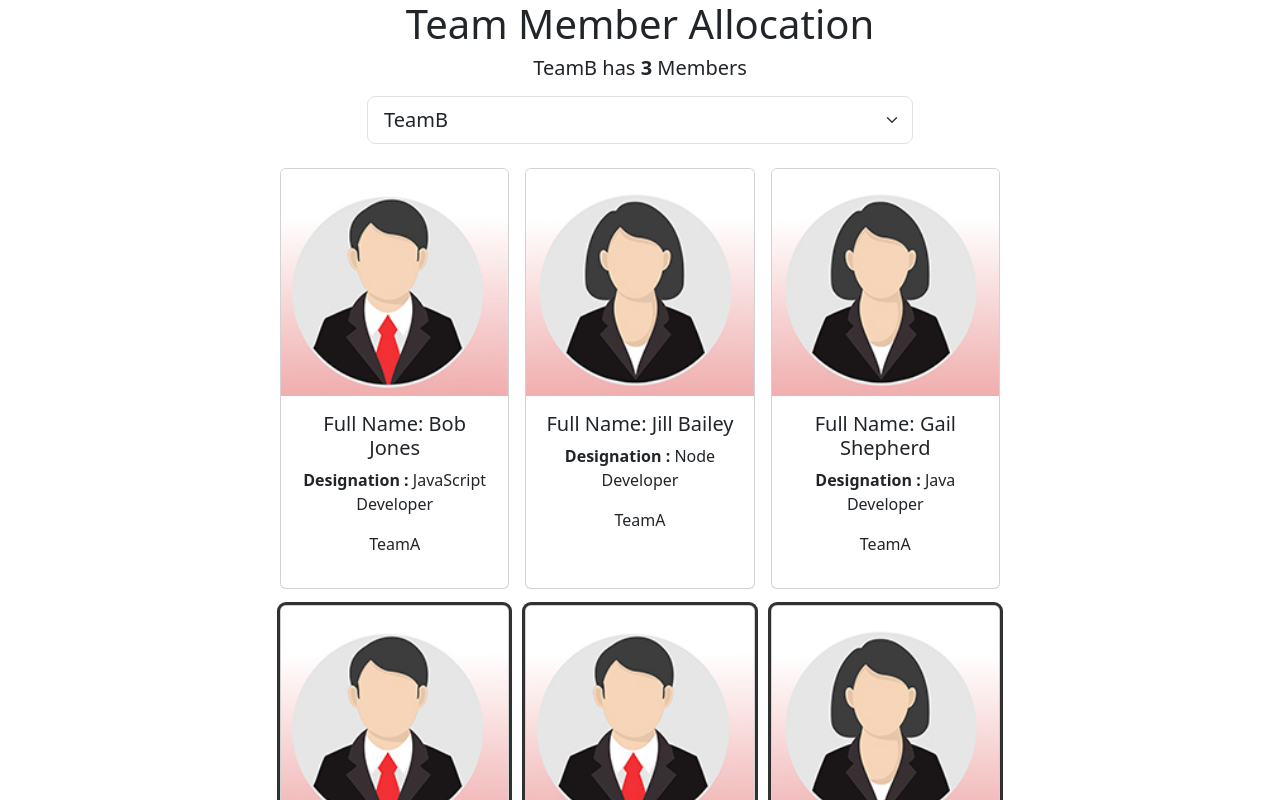
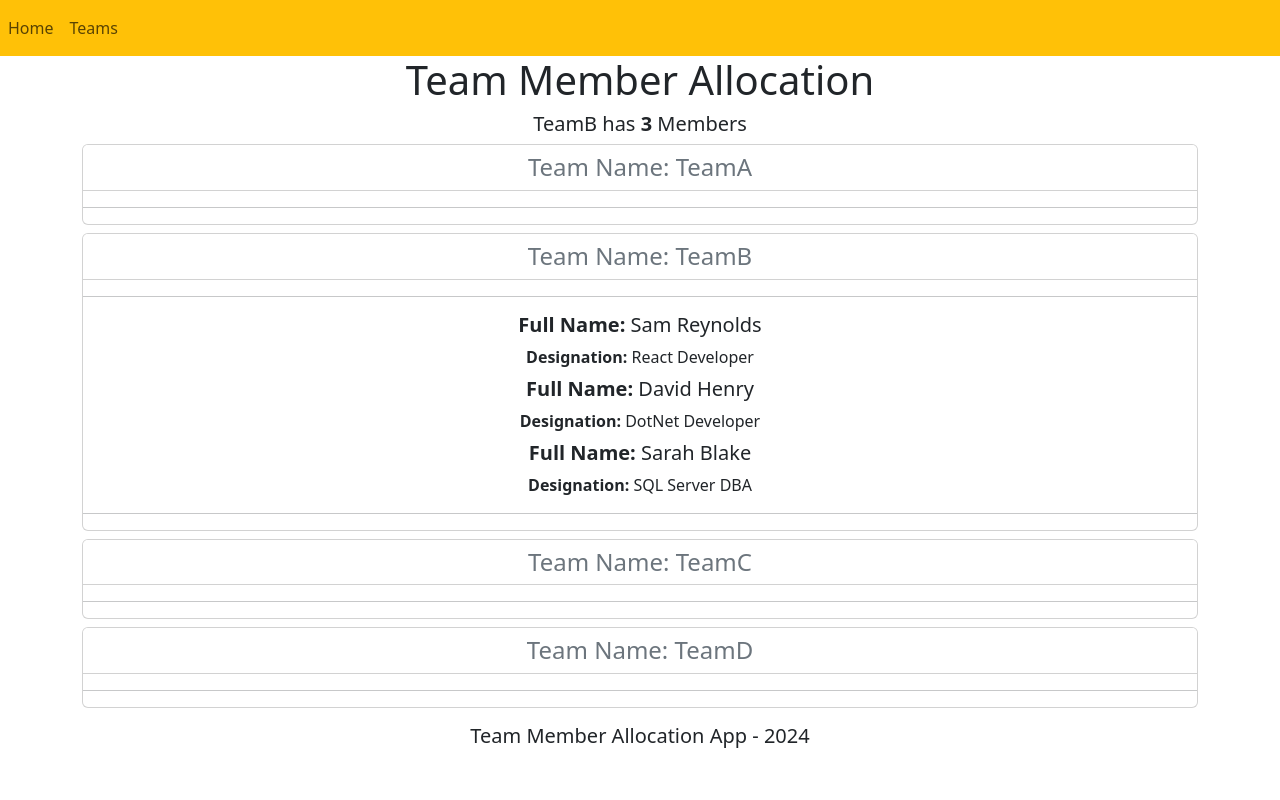
Before and after one commit to Mohamad-Gh/React_Practices, a React (Vite) app in the folder react-teams/my-team/: page /GroupedTeamMember in a window 1280 px wide. Shown: the top 800 px of the page. Built offline with nearby package versions, Linux system fonts and the light colour scheme.

Commit message:
add functionality

```diff
--- a/react-teams/my-team/package.json
+++ b/react-teams/my-team/package.json
@@ -13,7 +13,8 @@
     "bootstrap": "^5.3.3",
     "react": "^18.3.1",
     "react-bootstrap": "^2.10.4",
-    "react-dom": "^18.3.1"
+    "react-dom": "^18.3.1",
+    "react-router-dom": "^6.24.1"
   },
   "devDependencies": {
     "@types/react": "^18.3.3",
--- a/react-teams/my-team/src/App.jsx
+++ b/react-teams/my-team/src/App.jsx
@@ -4,6 +4,10 @@ import Employees from "./Employees";
 import teamMembers from "./Data";
 import Header from "./Header";
 import Footer from "./Footer";
+import Nav from "./Nav";
+import NotFound from "./NotFound";
+import GroupedTeamMember from "./GroupedTeamMember";
+import { BrowserRouter as Router, Route, Routes } from "react-router-dom";
 
 function App() {
   const [selectedTeam, setTeam] = useState(
@@ -33,16 +37,35 @@ function App() {
     localStorage.setItem("selectedTeam", JSON.stringify(selectedTeam));
   }, [selectedTeam]);
   return (
-    <>
+    <Router>
+      <Nav />
       <Header selectedTeam={selectedTeam} employees={employees} />
+      <Routes>
+        <Route
+          path="/"
+          element={
             <Employees
               selectedTeam={selectedTeam}
               employees={employees}
               handleEmployeeCardClick={handleEmployeeCardClick}
               handleTeamChange={handleTeamChange}
             />
+          }
+        ></Route>
+        <Route
+          path="/GroupedTeamMember"
+          element={
+            <GroupedTeamMember
+              selectedTeam={selectedTeam}
+              employees={employees}
+              setTeam={setTeam}
+            />
+          }
+        ></Route>
+        <Route path="*" element={<NotFound />}></Route>
+      </Routes>
       <Footer />
-    </>
+    </Router>
   );
 }
 
--- /dev/null
+++ b/react-teams/my-team/src/GroupedTeamMember.jsx
@@ -0,0 +1,104 @@
+import React, { useState } from "react";
+
+function GroupedTeamMember({ employees, selectedTeam, setTeam }) {
+  const [groupedEmployees, setGroupData] = useState(groupTeamMembers());
+
+  function groupTeamMembers() {
+    var teams = [];
+    var teamAMembers = employees.filter(
+      (employee) => employee.teamName === "TeamA"
+    );
+    var teamA = {
+      team: "TeamA",
+      members: teamAMembers,
+      collapsed: selectedTeam === "TeamA" ? false : true,
+    };
+    teams.push(teamA);
+
+    var teamBMembers = employees.filter(
+      (employee) => employee.teamName === "TeamB"
+    );
+    var teamB = {
+      team: "TeamB",
+      members: teamBMembers,
+      collapsed: selectedTeam === "TeamB" ? false : true,
+    };
+    teams.push(teamB);
+
+    var teamCMembers = employees.filter(
+      (employee) => employee.teamName === "TeamC"
+    );
+    var teamC = {
+      team: "TeamC",
+      members: teamCMembers,
+      collapsed: selectedTeam === "TeamC" ? false : true,
+    };
+    teams.push(teamC);
+
+    var teamDMembers = employees.filter(
+      (employee) => employee.teamName === "TeamD"
+    );
+    var teamD = {
+      team: "TeamD",
+      members: teamDMembers,
+      collapsed: selectedTeam === "TeamD" ? false : true,
+    };
+    teams.push(teamD);
+
+    return teams;
+  }
+
+  function handleTeamClick(event) {
+    var newGroupedData = groupedEmployees.map((groupedData) =>
+      groupedData.team === event.currentTarget.id
+        ? { ...groupedData, collapsed: !groupedData.collapsed }
+        : groupedData
+    );
+    setGroupData(newGroupedData);
+    setTeam(event.currentTarget.id);
+  }
+  return (
+    <main className="container">
+      {groupedEmployees.map((item) => {
+        return (
+          <div
+            key={item.team}
+            className="card mt-2"
+            style={{ cursor: "pointer" }}
+          >
+            <h4
+              id={item.team}
+              className="card-header text-secondary bg-white"
+              onClick={handleTeamClick}
+            >
+              Team Name: {item.team}
+            </h4>
+            <div
+              id={"collapse_" + item.team}
+              className={item.collapsed === true ? "collapse" : ""}
+            >
+              <hr />
+              {item.members.map((member) => {
+                return (
+                  <div key={member.id} className="mt-2">
+                    <h5 className="card-title mt-2">
+                      <span className="text-dark">
+                        <b>Full Name:</b> {member.fullName}
+                      </span>
+                    </h5>
+                    <p className="card-text text-dark mt-2">
+                      <b>Designation:</b> {member.designation}
+                    </p>
+                  </div>
+                );
+              })}
+            </div>
+            <hr />
+          </div>
+        );
+      })}
+    </main>
+  );
+}
+
+export default GroupedTeamMember;
--- a/react-teams/my-team/src/Header.jsx
+++ b/react-teams/my-team/src/Header.jsx
@@ -9,7 +9,8 @@ function Header({ employees, selectedTeam }) {
     <div>
       <h1>Team Member Allocation</h1>
       <h5>
-        {selectedTeam} has <b>{teamMemberCount}</b> Members
+        {selectedTeam} has <b>{teamMemberCount}</b>{" "}
+        {teamMemberCount > 1 ? "Members" : "Member"}
       </h5>
     </div>
   );
--- /dev/null
+++ b/react-teams/my-team/src/Nav.jsx
@@ -0,0 +1,23 @@
+import React from "react";
+import { Link } from "react-router-dom";
+
+function Nav() {
+  return (
+    <nav className="navbar navbar-expand-lg navbar-light bg-warning">
+      <ul className="navbar-nav me-auto mb-2 mb-lg-0">
+        <li className="nav-item">
+          <Link className="nav-link" to="/">
+            Home
+          </Link>
+        </li>
+        <li className="nav-item">
+          <Link to="/groupedteammember" className="nav-link">
+            Teams
+          </Link>
+        </li>
+      </ul>
+    </nav>
+  );
+}
+
+export default Nav;
--- /dev/null
+++ b/react-teams/my-team/src/NotFound.jsx
@@ -0,0 +1,7 @@
+import React from "react";
+
+function NotFound() {
+  return <div>NotFound!</div>;
+}
+
+export default NotFound;
```
Also changed, not shown: 1 other file (tests, documents, lock files or other folders). Lines whose indentation alone changed are shown as unchanged.
